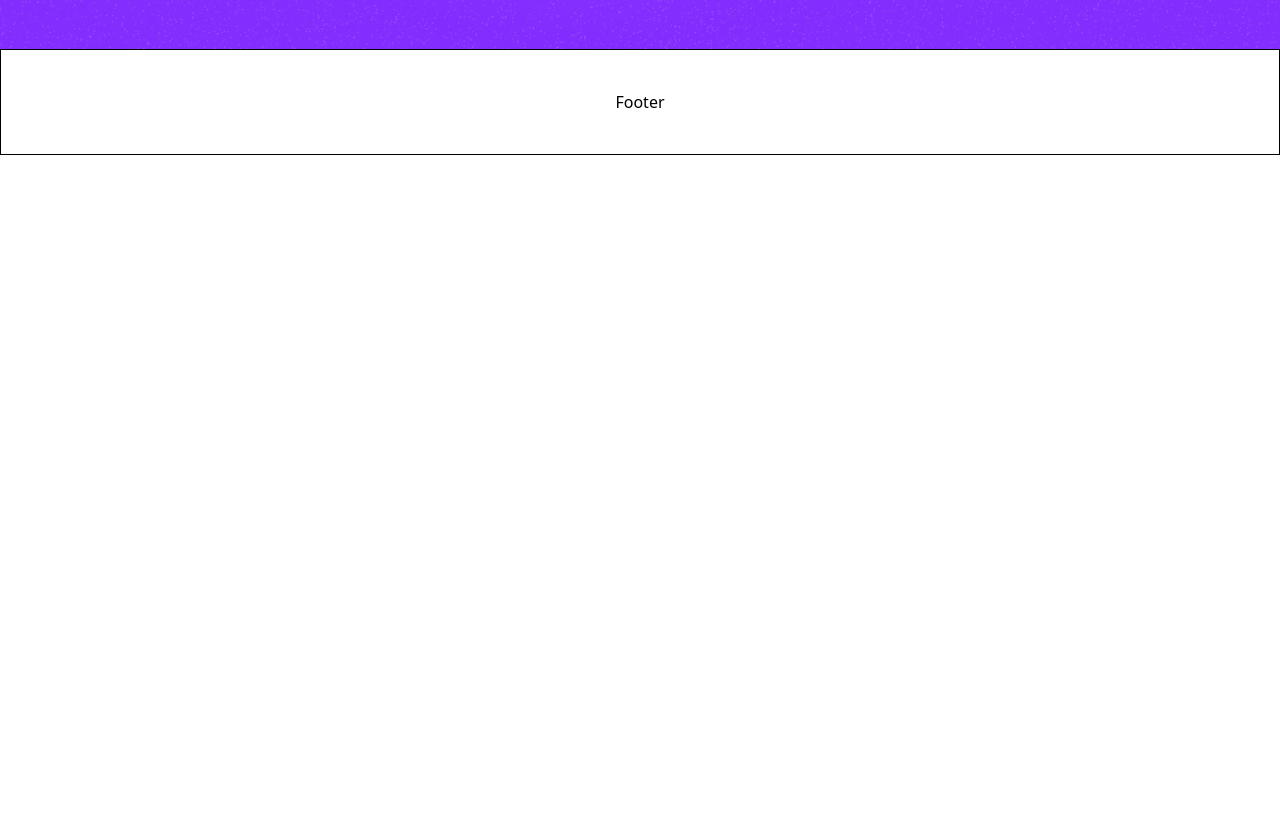
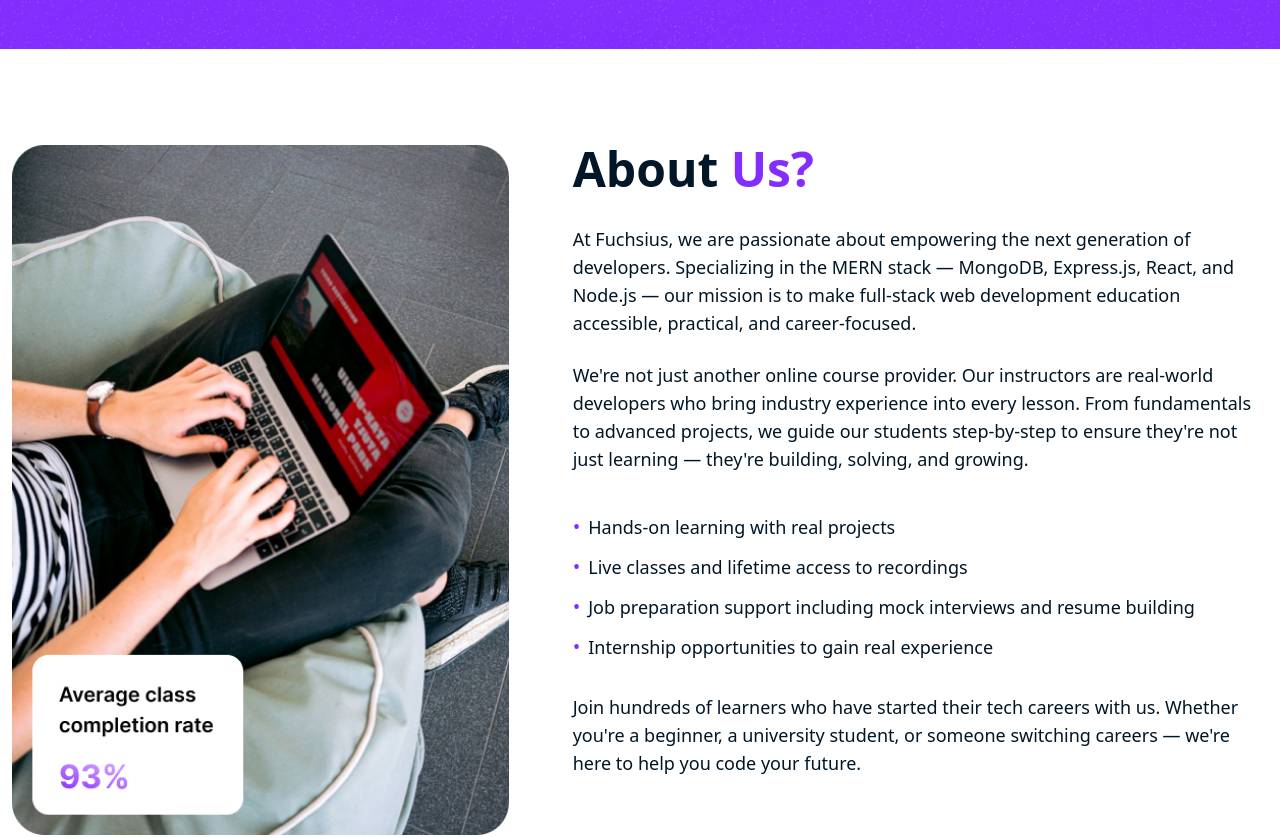
Before and after one commit to Fuchsius/fuchsiu-academy, a Next.js app: page / in a window 1280 px wide. Shown: the part 1440-2277 px from the top of the page. Before the commit the page ends 1595 px from the top, so only its background shows below. Built offline with nearby package versions, Linux system fonts and the light colour scheme.

Commit message:
about end

```diff
--- a/app/(root)/page.tsx
+++ b/app/(root)/page.tsx
@@ -4,6 +4,7 @@ import { StudentRating } from "@/components/student-rating";
 import { FeatureCard } from "@/components/feature-card";
 import HeroSection from "./HeroSection";
 import WhyChooseUs from "@/components/why-choose-us";
+import AboutUs from "@/components/about-us";
 
 const HomePage = () => {
   return (
@@ -13,6 +14,9 @@ const HomePage = () => {
 
       {/* Why Choose Us Section */}
       <WhyChooseUs />
+
+      {/* About Us Section */}
+      <AboutUs />
     </div>
   );
 };
--- /dev/null
+++ b/components/about-us.tsx
@@ -0,0 +1,99 @@
+"use client";
+
+import React from "react";
+import Image from "next/image";
+
+const AboutUs = () => {
+  const benefits = [
+    "Hands-on learning with real projects",
+    "Live classes and lifetime access to recordings",
+    "Job preparation support including mock interviews and resume building",
+    "Internship opportunities to gain real experience",
+  ];
+
+  return (
+    <section
+      className="w-full py-16 md:py-24 relative overflow-hidden"
+      id="about-us"
+    >
+      <div className="container mx-auto px-3">
+        <div className="flex flex-col lg:flex-row items-center lg:items-start gap-8 md:gap-12 lg:gap-16">
+          {/* Section Header */}
+          <h2 className="lg:hidden text-3xl md:text-4xl lg:text-5xl font-bold mb-8 text-center w-full">
+            <span className="text-myprimary">About</span>{" "}
+            <span className="text-mysecondary">Us?</span>
+          </h2>
+
+          {/* Left Column - Image with Stat */}
+          <div className="w-full lg:w-5/12 relative mb-8 lg:mb-0">
+            <div className="rounded-3xl overflow-hidden relative">
+              <Image
+                src="/assets/student-laptop.jpg"
+                alt="Student learning"
+                width={500}
+                height={500}
+                className="w-full h-auto object-cover"
+              />
+
+              {/* Stats Box */}
+              {/* <div className="absolute bottom-4 left-4 bg-white p-4 rounded-xl shadow-md">
+                <div className="text-sm font-medium text-gray-600">
+                  Average class completion rate
+                </div>
+                <div className="text-4xl font-bold text-mysecondary">93%</div>
+              </div> */}
+            </div>
+          </div>
+
+          {/* Right Column - Text Content */}
+          <div className="w-full lg:w-7/12">
+            {/* Desktop Header */}
+            <h2 className="hidden lg:block text-4xl lg:text-5xl font-bold mb-8">
+              <span className="text-myprimary">About</span>{" "}
+              <span className="text-mysecondary">Us?</span>
+            </h2>
+
+            {/* Main Content */}
+            <div className="space-y-6 text-myprimary">
+              <p className="text-base md:text-lg">
+                At Fuchsius, we are passionate about empowering the next
+                generation of developers. Specializing in the MERN stack —
+                MongoDB, Express.js, React, and Node.js — our mission is to make
+                full-stack web development education accessible, practical, and
+                career-focused.
+              </p>
+
+              <p className="text-base md:text-lg">
+                We're not just another online course provider. Our instructors
+                are real-world developers who bring industry experience into
+                every lesson. From fundamentals to advanced projects, we guide
+                our students step-by-step to ensure they're not just learning —
+                they're building, solving, and growing.
+              </p>
+
+              {/* Benefits List */}
+              <ul className="space-y-3 pt-4">
+                {benefits.map((benefit, index) => (
+                  <li key={index} className="flex items-start">
+                    <span className="text-mysecondary mr-2 text-xl">•</span>
+                    <span className="text-base md:text-lg">{benefit}</span>
+                  </li>
+                ))}
+              </ul>
+
+              {/* Closing */}
+              <p className="text-base md:text-lg pt-2">
+                Join hundreds of learners who have started their tech careers
+                with us. Whether you're a beginner, a university student, or
+                someone switching careers — we're here to help you code your
+                future.
+              </p>
+            </div>
+          </div>
+        </div>
+      </div>
+    </section>
+  );
+};
+
+export default AboutUs;
```
Also changed, not shown: public/assets/student-laptop.jpg (added).
